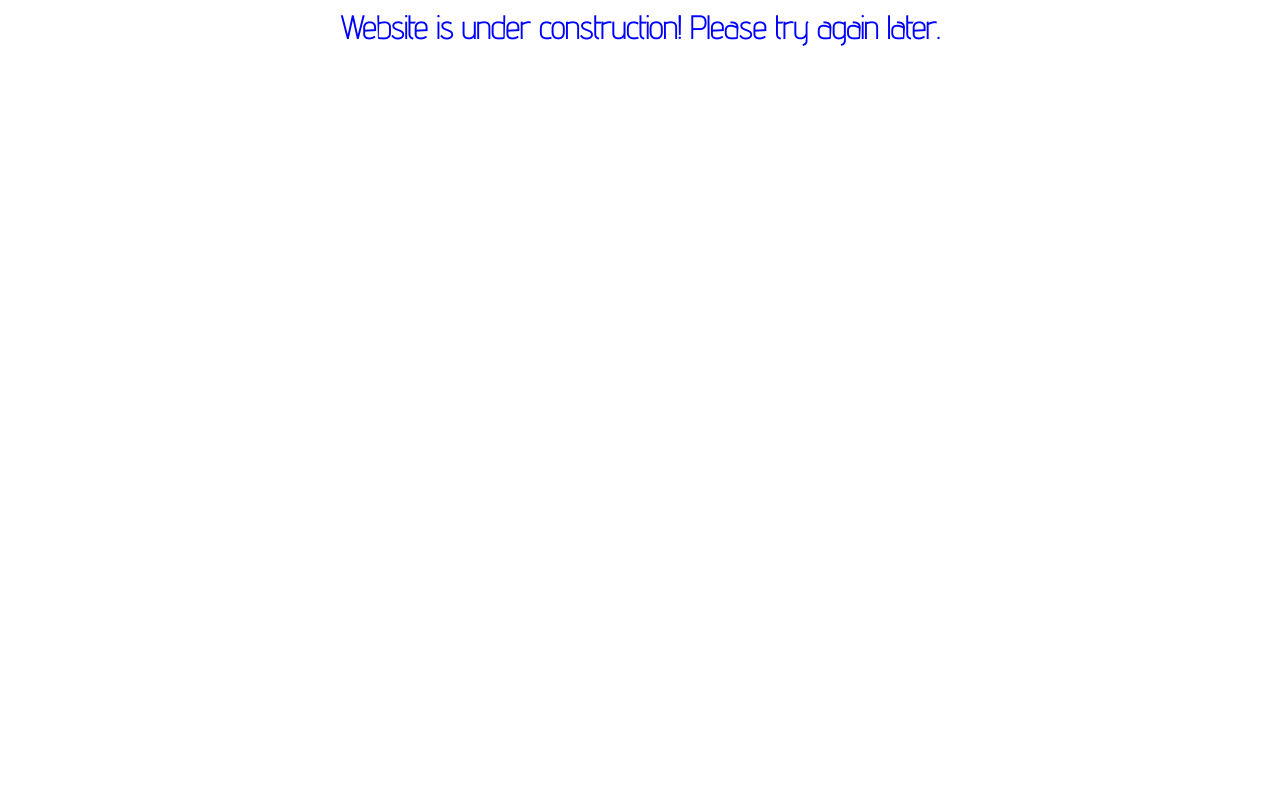
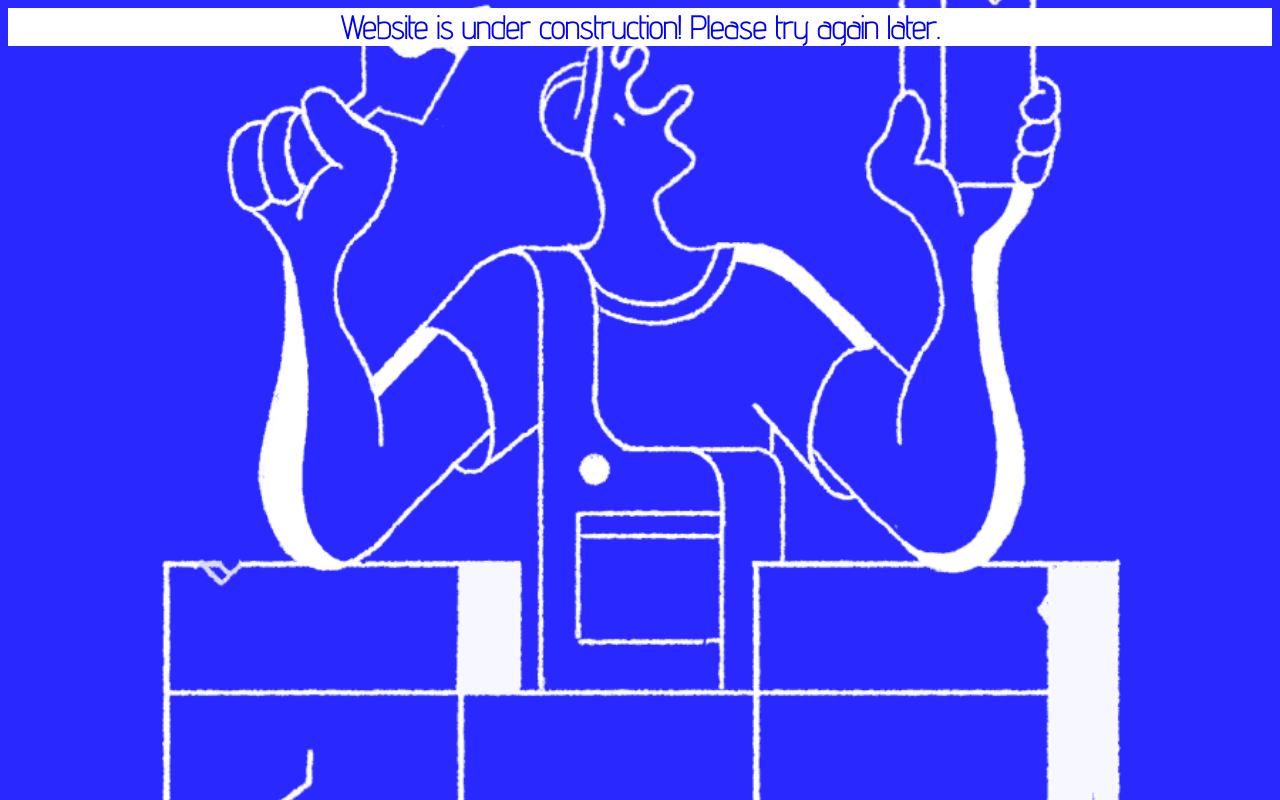
Before and after one commit to toot-ai/toot.ai, a plain HTML site: page index.html in a window 1280 px wide. Drawn offline with Linux system fonts and the light colour scheme.

Commit message:
Update index.html

```diff
--- a/index.html
+++ b/index.html
@@ -3,15 +3,15 @@
 <head>
 
   <meta charset="utf-8">
-  <title>The Consult</title>
-  <meta name="description" content="The Consult">
+  <title>toot.ai</title>
+  <meta name="description" content="toot.ai">
 
   <meta name="viewport" content="width=device-width, initial-scale=1">
 
   <style>
     @import url(https://fonts.googleapis.com/css?family=Advent+Pro:100);
     html {
-      background:  url(assets/under_construction.gif) no-repeat center center fixed;
+      background:  url(under_construction.gif) no-repeat center center fixed;
       background-size: cover;
     }
     body {
```
